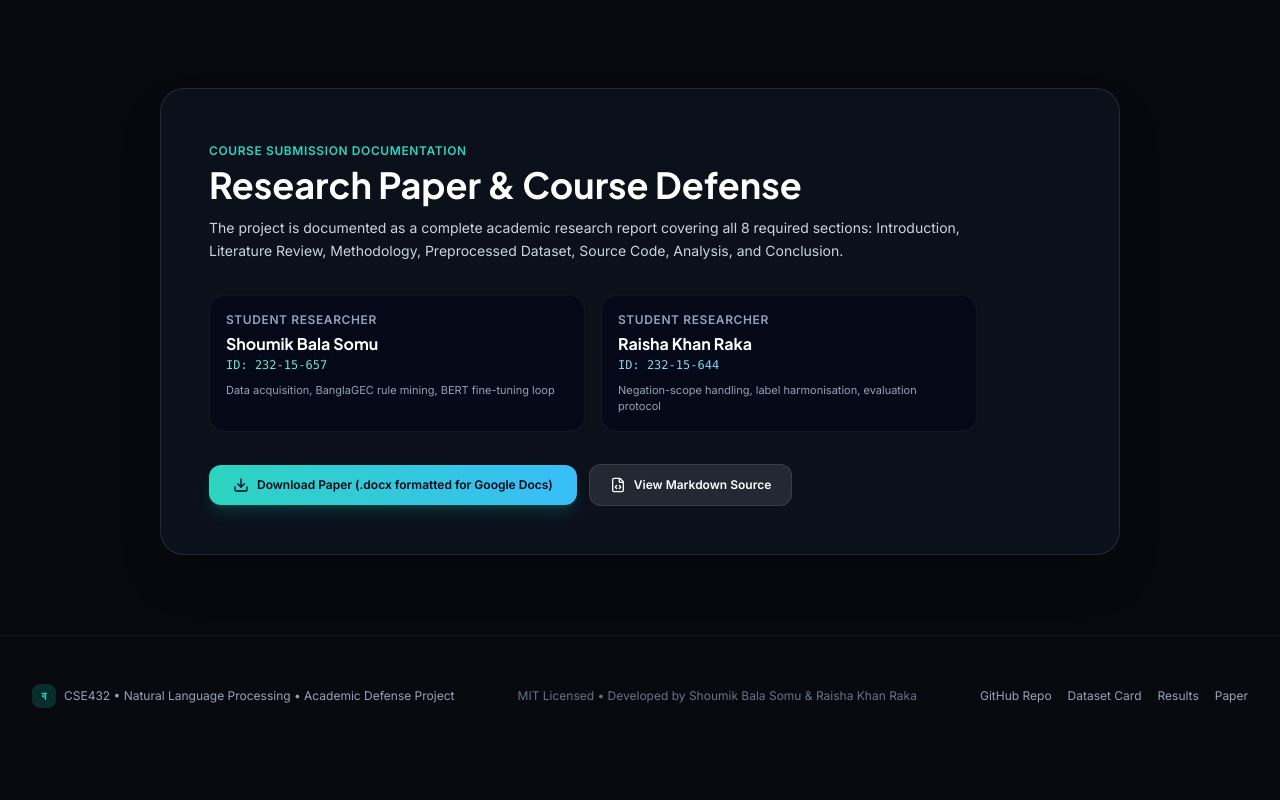
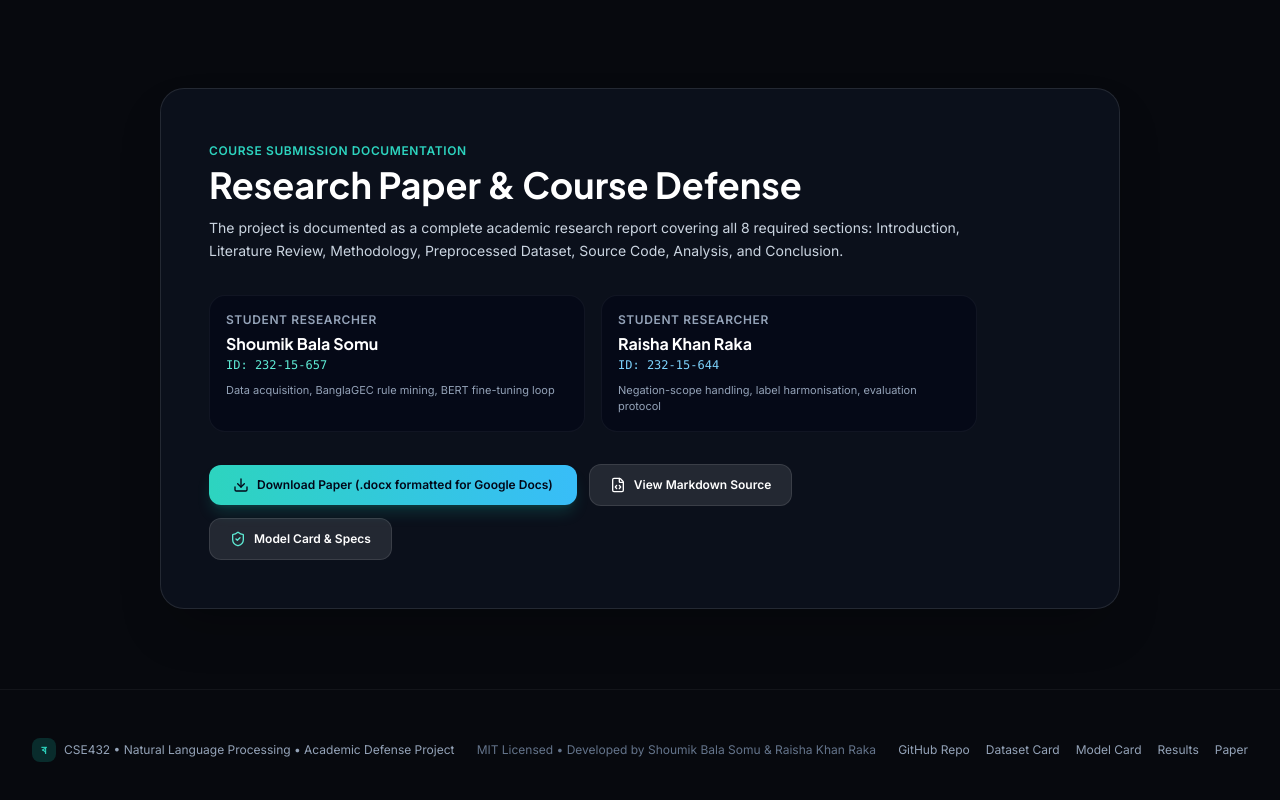
Before and after one commit to ShoumikBalaSomu/Developing-a-Bangla-Sentiment-Analysis-System-Using-Fine-Tuned-BERT-Models, a plain HTML site: page docs/index.html in a window 1280 px wide. Shown: the part 6186-6986 px from the top of the page. Before the commit the page ends 6942 px from the top, so only its background shows below. Drawn offline with nearby package versions, Linux system fonts and the light colour scheme.

Commit message:
docs(web): add Model Card and specification links to web showcase

```diff
--- a/docs/index.html
+++ b/docs/index.html
@@ -778,6 +778,11 @@
             <i data-lucide="file-code" class="w-4 h-4"></i>
             <span>View Markdown Source</span>
           </a>
+          <a href="https://github.com/ShoumikBalaSomu/Developing-a-Bangla-Sentiment-Analysis-System-Using-Fine-Tuned-BERT-Models/blob/main/MODEL_CARD.md" target="_blank"
+             class="px-5 py-3 rounded-xl font-semibold text-xs bg-white/10 hover:bg-white/15 text-white border border-white/10 flex items-center gap-2 transition-all">
+            <i data-lucide="shield-check" class="w-4 h-4 text-teal-300"></i>
+            <span>Model Card &amp; Specs</span>
+          </a>
         </div>
       </div>
     </div>
@@ -807,6 +812,7 @@
       <div class="flex flex-wrap items-center gap-4 text-slate-400">
         <a href="https://github.com/ShoumikBalaSomu/Developing-a-Bangla-Sentiment-Analysis-System-Using-Fine-Tuned-BERT-Models" target="_blank" class="hover:text-white transition-colors">GitHub Repo</a>
         <a href="https://github.com/ShoumikBalaSomu/Developing-a-Bangla-Sentiment-Analysis-System-Using-Fine-Tuned-BERT-Models/tree/main/dataset" target="_blank" class="hover:text-white transition-colors">Dataset Card</a>
+        <a href="https://github.com/ShoumikBalaSomu/Developing-a-Bangla-Sentiment-Analysis-System-Using-Fine-Tuned-BERT-Models/blob/main/MODEL_CARD.md" target="_blank" class="hover:text-white transition-colors">Model Card</a>
         <a href="https://github.com/ShoumikBalaSomu/Developing-a-Bangla-Sentiment-Analysis-System-Using-Fine-Tuned-BERT-Models/tree/main/results" target="_blank" class="hover:text-white transition-colors">Results</a>
         <a href="https://github.com/ShoumikBalaSomu/Developing-a-Bangla-Sentiment-Analysis-System-Using-Fine-Tuned-BERT-Models/tree/main/paper" target="_blank" class="hover:text-white transition-colors">Paper</a>
       </div>
```
